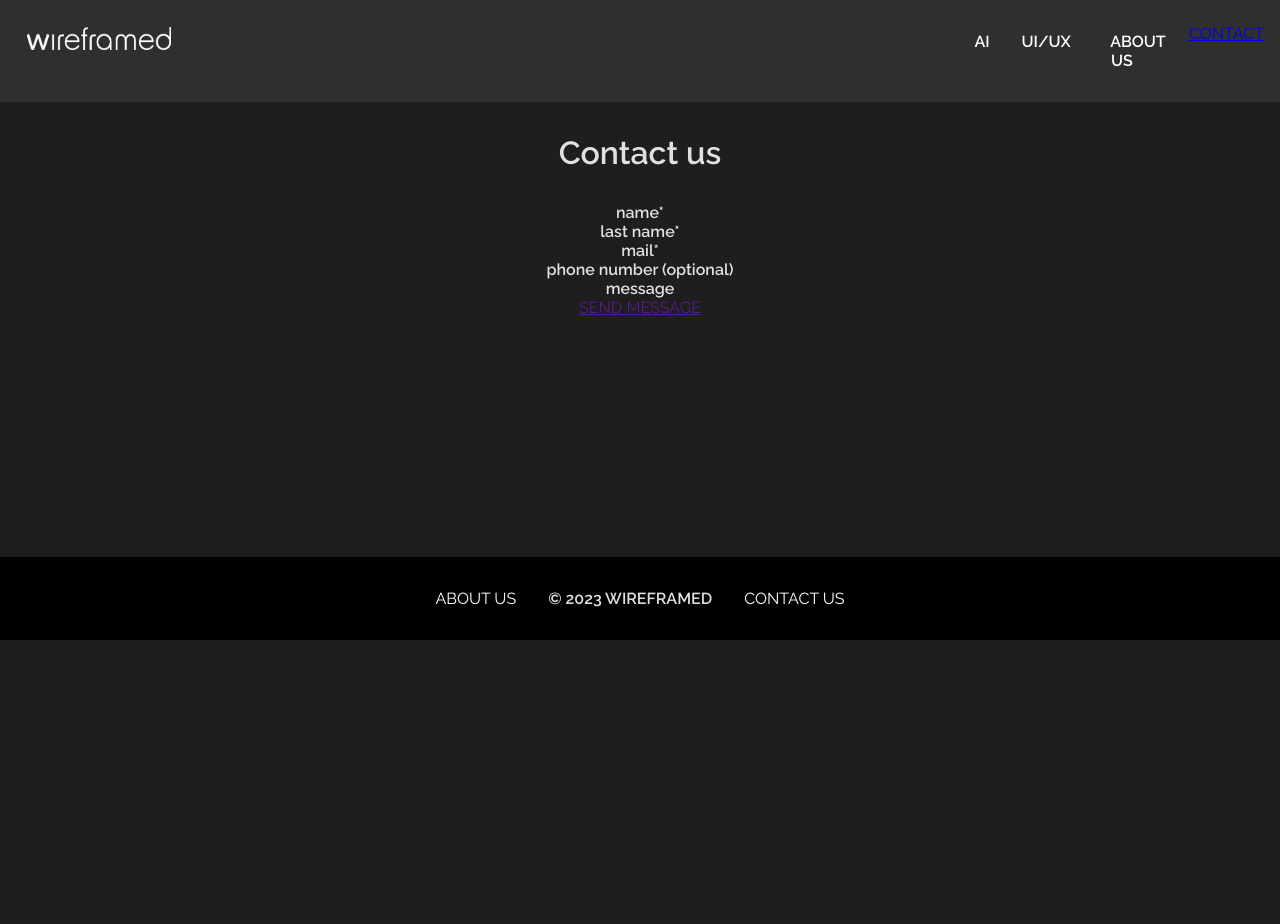
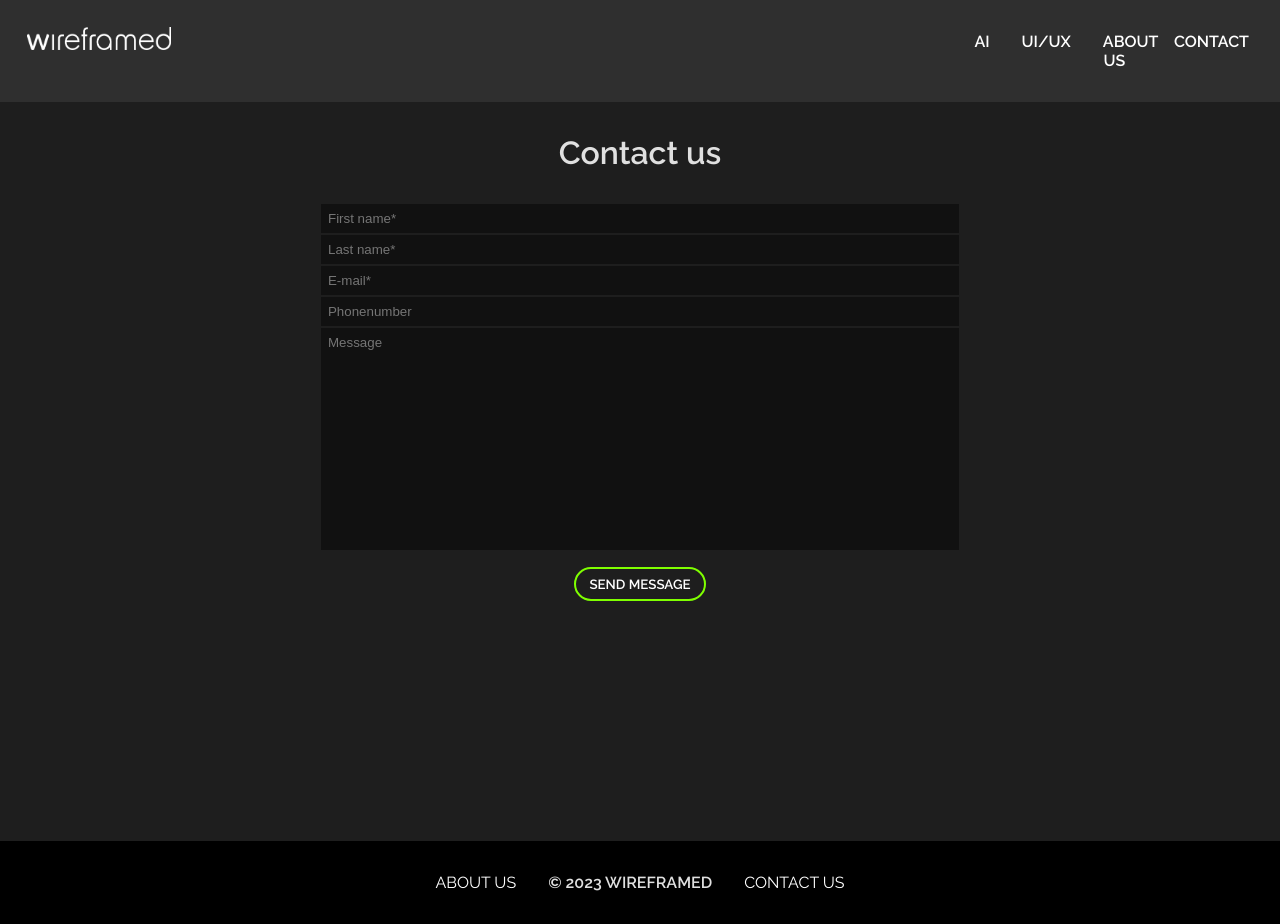
Before and after one commit to Nielsadp/wireframed, a plain HTML site: page contact.html in a window 1280 px wide. Before the commit the page ends 800 px from the top, so only its background shows below. Drawn offline with Linux system fonts and the light colour scheme.

Commit message:
Update contact.html

```diff
--- a/contact.html
+++ b/contact.html
@@ -18,40 +18,38 @@
                 <li><a href="ai.html">AI</a></li>
                 <li><a href="uiux.html">UI/UX</a></li>
                 <li><a href="aboutus.html">ABOUT US</a></li>
+                <li><a href="contact.html">CONTACT</a></li>
             </ul>
         </nav>
-        <a href="contact.html">
-            <p>CONTACT</p>
-        </a>
+
     </header>
 
-    <h1>Contact us</h1>
 
-    <main class="contact">
+    <main>
 
+        <h1>Contact us</h1>
 
         <section>
-            <h4>name*</h4>
-            <h4>last name*</h4>
+
+            <form>
+                <input type="text" placeholder="First name*">
+                <input type="text" placeholder="Last name*">
+                <input type="email" placeholder="E-mail*">
+                <input type="tel" placeholder="Phonenumber">
+                <input type="text" placeholder="Message">
+            </form>
+
+            <button>SEND MESSAGE</button>
+
         </section>
 
-        <section>
-            <h4>mail*</h4>
-            <h4>phone number (optional)</h4>
-        </section>
     </main>
 
-    <section class="message">
-        <h4>message</h4>
-        <a href="">SEND MESSAGE</a>
-    </section>
-
-
-    <footer>
-        <a href="aboutus.html">ABOUT US</a>
-        <p>© 2023 WIREFRAMED</p>
-        <a href="contact.html">CONTACT US</a>
-    </footer>
+        <footer>
+            <a href="aboutus.html">ABOUT US</a>
+            <p>© 2023 WIREFRAMED</p>
+            <a href="contact.html">CONTACT US</a>
+        </footer>
 </body>
 
 </html>
```
